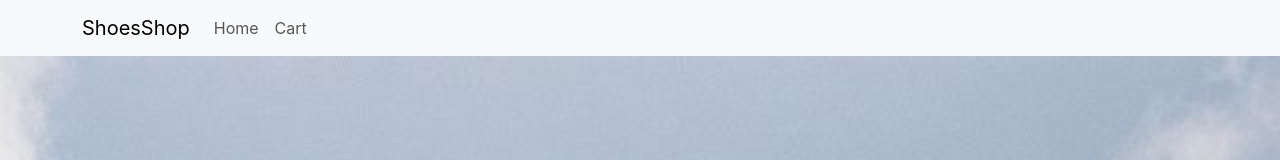
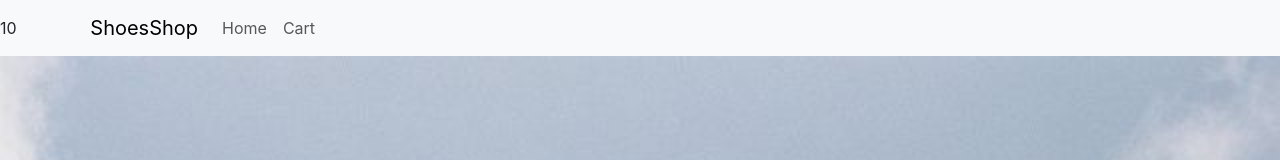
Before and after one commit to doong2imdang/TIL, a React (Create React App) app in the folder CodingApple/React/shop/: page / in a window 1280 px wide. Shown: the top 160 px of the page. Built offline with nearby package versions, Linux system fonts and the light colour scheme.

Commit message:
3-1. 코드 길어지면 import export 하면 됩니다

```diff
--- a/CodingApple/React/shop/src/App.js
+++ b/CodingApple/React/shop/src/App.js
@@ -1,11 +1,18 @@
 import "./App.css";
 import { Navbar, Container, Nav } from "react-bootstrap";
 import bg from "./img/bg.jpg";
+import 작명 from "./data.js";
+
+// 다른 파일에 있던 자료 가져오려면 import/export 문법 씁니다.
 
 function App() {
+  // 아무튼 서버에서 가져온거라고 침
+  // let [shoes] = useState();
+
   return (
     <div className="App">
       <Navbar bg="light" variant="light">
+        {작명}
         <Container>
           <Navbar.Brand href="#home">ShoesShop</Navbar.Brand>
           <Nav className="me-auto">
--- /dev/null
+++ b/CodingApple/React/shop/src/data.js
@@ -0,0 +1,4 @@
+let a = 10;
+let b = 100;
+
+export default a;
```
